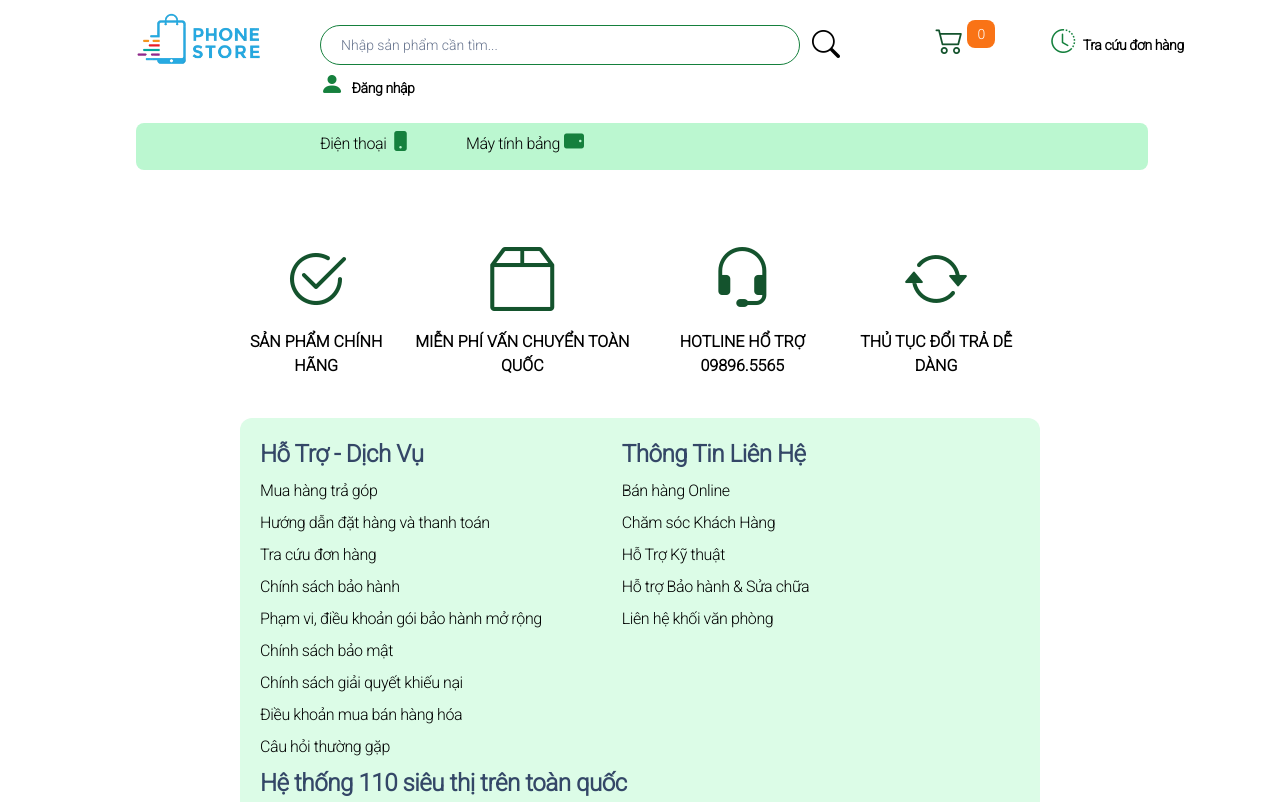
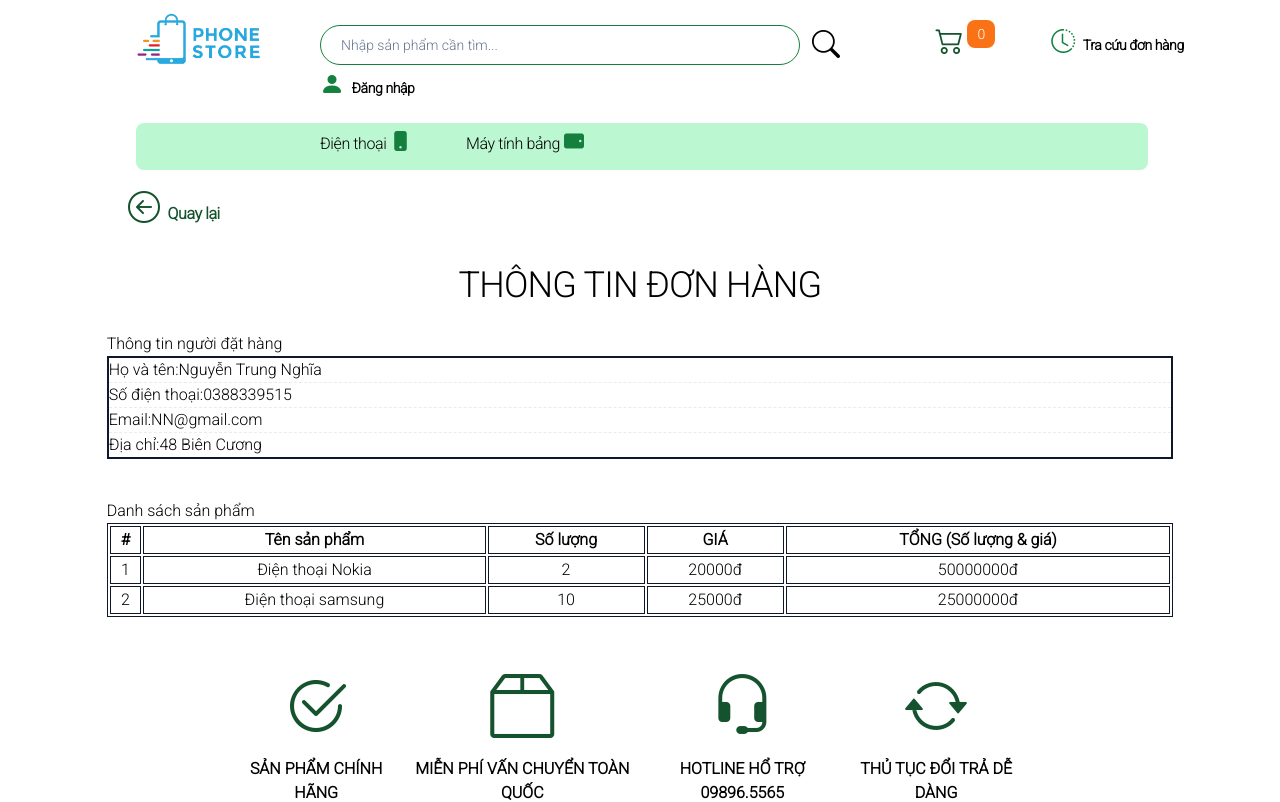
Before and after one commit to ThaiQuocTam/web-mobile, a React (Create React App) app in the folder Client/: page /OrderDetail in a window 1280 px wide. Shown: the top 802 px of the page. Built offline with nearby package versions, Linux system fonts and the light colour scheme.

Commit message:
upcode OrderDetail

```diff
--- a/Client/src/App.js
+++ b/Client/src/App.js
@@ -6,7 +6,9 @@ import HomePage from 'page/Home.page';
 import ListSmartphonePage from 'page/ListSmartphone.page';
 import ListTabletPage from 'page/ListTablet.page';
 import Cart from 'components/Gio-hang/Cart';
+import OrderDetail from 'components/Thong-tin-don-hang/OrderDetail';
 import { Routes, Route } from 'react-router-dom'
+
 
 function App() {
   return (
@@ -20,7 +22,8 @@ function App() {
           <Route path='/ListTablet' element={<ListTabletPage />} />
           <Route path='/DetailProduct' element={<DetailProduct />} />
           <Route path='/OderLookup' element={<OrderLookup />} />
-          <Route path='/Cart' element={<Cart/>} />
+          <Route path='/Cart' element={<Cart />} />
+          <Route path='/OrderDetail' element={<OrderDetail />} />
         </Routes>
       </div>
     </>
--- a/Client/src/components/Gio-hang/Cart.js
+++ b/Client/src/components/Gio-hang/Cart.js
@@ -4,6 +4,7 @@ const Cart = () => {
     return (
         <>
             Thay oi cau tam
+
         </>
     )
 }
--- a/Client/src/components/Thong-tin-don-hang/OrderDetail.js
+++ b/Client/src/components/Thong-tin-don-hang/OrderDetail.js
@@ -1,8 +1,84 @@
+import BackHome from 'components/Trang-chu/BackHome'
 import React from 'react'
 
 const OrderDetail = () => {
     return (
-        <div>OrderDetail</div>
+        <>
+            <div>
+                <BackHome />
+            </div>
+            <div >
+                <div class="flex flex-col mx-auto w-10/12">
+                    <div className="mt-4">
+                        <h2 className='text-center font-medium text-black'>THÔNG TIN ĐƠN HÀNG </h2>
+                    </div>
+                    <div className="mt-4">
+                        <label>Thông tin người đặt hàng</label>
+                        <div class="border-2 border-slate-900 w-full" >
+                            <div class="divide-y divide-dashed">
+                                <div>
+                                    <label>Họ và tên: </label>
+                                    <label className='text-right'> Nguyễn Trung Nghĩa</label>
+                                </div>
+
+                                <div>
+                                    <label>Số điện thoại: </label>
+                                    <label>0388339515</label>
+                                </div>
+
+                                <div>
+                                    <label>Email: </label>
+                                    <label>NN@gmail.com</label>
+                                </div>
+
+                                <div>
+                                    <label>Địa chỉ: </label>
+                                    <label>48 Biên Cương</label>
+                                </div>
+                            </div>
+
+                        </div>
+                    </div>
+
+                    <div className='mt-10'>
+                        <label>Danh sách sản phẩm</label>
+                        <table class=" border-separate border-spacing-2 border border-slate-900 w-full ">
+                            <thead>
+                                <tr>
+                                    <th className='border border-slate-900 text-center'>#</th>
+                                    <th className='border border-slate-900 text-center'>Tên sản phẩm</th>
+                                    <th className='border border-slate-900 text-center'>Số lượng</th>
+                                    <th className='border border-slate-900 text-center'>GIÁ</th>
+                                    <th className='border border-slate-900 text-center'>TỔNG (Số lượng & giá)</th>
+                                </tr>
+                            </thead>
+                            <tbody>
+                                <tr>
+                                    <td className='border border-slate-900 text-center'>1</td>
+                                    <td className='border border-slate-900 text-center'>Điện thoại Nokia</td>
+                                    <td className='border border-slate-900 text-center'>2</td>
+                                    <td className='border border-slate-900 text-center'>20000đ</td>
+                                    <td className='border border-slate-900 text-center'>50000000đ</td>
+
+                                </tr>
+                                <tr>
+                                    <td className='border border-slate-900 text-center'>2</td>
+                                    <td className='border border-slate-900 text-center'>Điện thoại samsung</td>
+                                    <td className='border border-slate-900 text-center'>10</td>
+                                    <td className='border border-slate-900 text-center'>25000đ</td>
+                                    <td className='border border-slate-900 text-center'>25000000đ</td>
+                                </tr>
+
+                            </tbody>
+                        </table>
+                    </div>
+                </div>
+            </div>
+        </>
+
+
+
+
     )
 }
 
```
